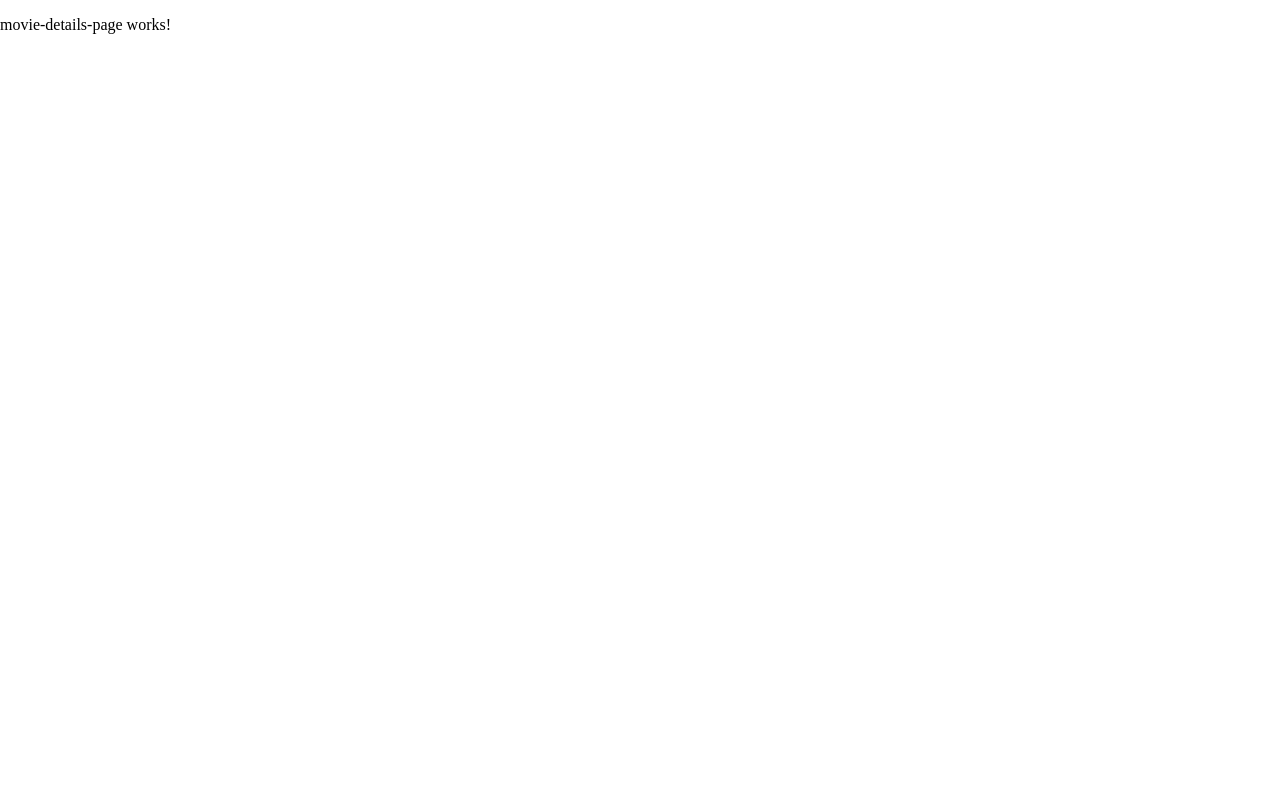
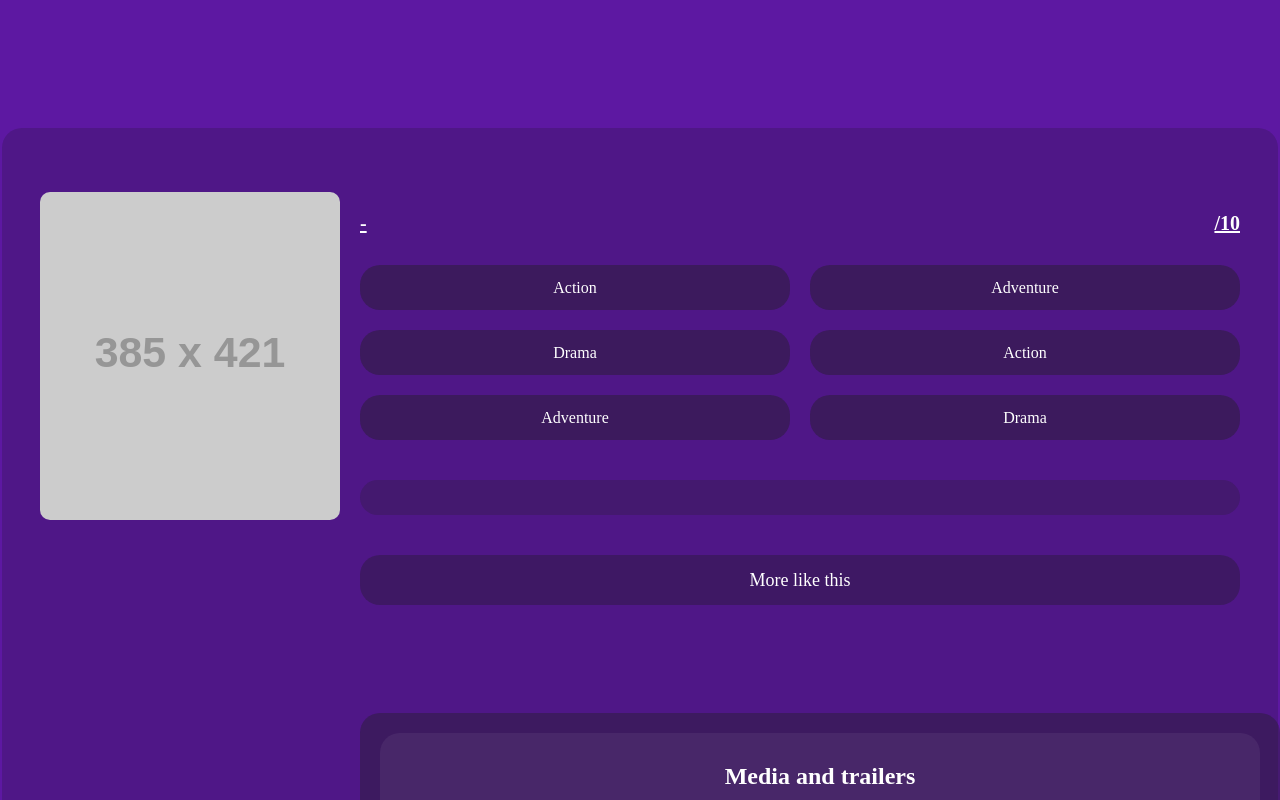
Before and after one commit to isidoraaleksic68/movie-recommendation-frontend, an Angular app in the folder movie-recommendation-system/: page /home/movies/1 in a window 1280 px wide. Shown: the top 800 px of the page. Built offline with nearby package versions, Linux system fonts and the light colour scheme.

Commit message:
Creating initial design for movie details page.

```diff
--- a/movie-recommendation-system/src/app/movie-info/media-and-trailers-view/media-and-trailers-view.component.css
+++ b/movie-recommendation-system/src/app/movie-info/media-and-trailers-view/media-and-trailers-view.component.css
@@ -0,0 +1,55 @@
+body{
+    padding-top: 10%;
+    left: 0;
+}
+.media-and-trailers-container {
+    width: 100%;
+    background: rgba(30, 30, 30, 0.37);
+    border-radius: 20px;
+    padding: 20px;
+  }
+
+  .media-header {
+    border-radius: 20px;
+    background: rgba(255, 255, 255, 0.06);
+    padding: 10px;
+    margin-bottom: 20px;
+    align-items: center;
+    text-align: center;
+  }
+
+  .media-content {
+    display: flex;
+    flex-wrap: wrap;
+    gap: 10px;
+  }
+
+  .media-item, .trailer-item {
+    width: calc(50% - 10px);
+    border-radius: 10px;
+    overflow: hidden;
+  }
+
+  .media-image {
+    width: 100%;
+    height: auto;
+  }
+
+  .play-button {
+    width: 100%;
+    height: 100%;
+    border: none;
+    background: rgba(30, 30, 30, 0.4);
+    color: #FFF;
+    font-size: 24px;
+    cursor: pointer;
+    display: flex;
+    align-items: center;
+    justify-content: center;
+  }
+
+  @media (max-width: 768px) {
+    .media-item, .trailer-item {
+      width: 100%;
+    }
+  }
--- a/movie-recommendation-system/src/app/movie-info/media-and-trailers-view/media-and-trailers-view.component.html
+++ b/movie-recommendation-system/src/app/movie-info/media-and-trailers-view/media-and-trailers-view.component.html
@@ -1 +1,27 @@
-<p>media-and-trailers-view works!</p>
+<body>
+   <div class="media-and-trailers-container">
+    <div class="media-header">
+      <h2>Media and trailers</h2>
+    </div>
+    <div class="media-content">
+      <div class="media-item">
+        <img src="https://via.placeholder.com/385x421" alt="Media Image" class="media-image" />
+      </div>
+      <div class="media-item">
+        <img src="https://via.placeholder.com/385x421" alt="Media Image" class="media-image" />
+      </div>
+      <div class="media-item">
+        <img src="https://via.placeholder.com/385x421" alt="Media Image" class="media-image" />
+      </div>
+      <div class="media-item">
+        <img src="https://via.placeholder.com/385x421" alt="Media Image" class="media-image" />
+      </div>
+      <div class="media-item">
+        <img src="https://via.placeholder.com/385x421" alt="Media Image" class="media-image" />
+      </div>
+      <div class="media-item">
+        <img src="https://via.placeholder.com/385x421" alt="Media Image" class="media-image" />
+      </div>
+    </div>
+  </div>
+</body>
--- a/movie-recommendation-system/src/app/movie-info/more-like-this-view/more-like-this-view.component.html
+++ /dev/null
@@ -1 +0,0 @@
-<p>more-like-this-view works!</p>
--- a/movie-recommendation-system/src/app/movie-info/movie-details-page/movie-details-page.component.css
+++ b/movie-recommendation-system/src/app/movie-info/movie-details-page/movie-details-page.component.css
@@ -0,0 +1,144 @@
+/* Body Styling */
+body {
+    background-color: #5d18a2;
+    min-height: 100vh; /* Ensures the body takes full height */
+    margin: 0;
+    padding: 10% 0; /* Symmetrical padding for top and bottom */
+    display: flex;
+    justify-content: center;
+    align-items: center; /* Centers the main container */
+}
+
+/* Movie Details Container */
+.movie-details-container {
+    padding: 5% 3%; /* Consistent padding for all sides */
+    margin: 0 auto; /* Centers container horizontally */
+    max-width: 1200px; /* Limits width to prevent stretching on larger screens */
+    border-radius: 20px;
+    background-color: #4F1787;
+    color: #FFF;
+    display: flex;
+    flex-direction: row; /* Changed to row for side-by-side layout */
+    justify-content: space-between; /* Ensures space between the poster and details */
+    align-items: flex-start; /* Align the top of the image and details */
+}
+
+/* Movie Poster Styling */
+.movie-poster {
+    width: 300px;
+    height: auto;
+    border-radius: 10px;
+    margin-right: 20px;
+    max-height: 400px;
+}
+
+/* Movie Title Section */
+.movie-title-container {
+    display: flex;
+    flex-direction: column;
+    justify-content: flex-start;
+    width: 100%; /* Take full width of the remaining space */
+}
+
+.movie-title {
+    font-family: "Playfair Display", serif;
+    font-size: 40px;
+    font-weight: 700;
+    margin: 0 0 10px 0; /* Added bottom margin for spacing */
+}
+
+.movie-details {
+    display: flex;
+    justify-content: space-between;
+    margin: 10px 0;
+    width: 100%; /* Take full width */
+    text-align: left; /* Align text to the left */
+}
+
+.release-year-duration, .movie-rating {
+    font-family: "Playfair Display", serif;
+    font-size: 20px;
+    font-weight: 700;
+    text-decoration: underline;
+}
+
+/* Keywords Grid Layout */
+.keywords-container {
+    display: grid;
+    gap: 20px;
+    grid-template-columns: repeat(2, 1fr); /* Two keywords per row */
+    width: 100%; /* Make sure the grid takes full width */
+    margin: 20px 0; /* Add margin for spacing */
+}
+
+.keyword {
+    width: 100%;
+    height: 45px;
+    border-radius: 20px;
+    background: rgba(30, 30, 30, 0.4);
+    display: flex;
+    align-items: center;
+    justify-content: center;
+    color: #FFF;
+}
+
+/* Overview Section */
+.overview-container {
+    border-radius: 20px;
+    background: rgba(30, 30, 30, 0.23);
+    padding: 2% 5%; /* Consistent padding */
+    margin: 20px 0;
+    text-align: left; /* Align overview text to the left */
+}
+
+.overview {
+    margin: 0;
+    font-family: "Playfair Display", serif;
+    font-size: 18px;
+    font-weight: 400;
+}
+
+/* More Like This Button */
+.more-like-this {
+    height: 50px; /* Reduced height for a more compact look */
+    width: 100%;
+    border-radius: 20px;
+    background: rgba(30, 30, 30, 0.33);
+    color: #FFF;
+    border: none;
+    cursor: pointer;
+    margin-top: 20px;
+    font-family: "Playfair Display", serif;
+    font-size: 18px;
+    font-weight: 400;
+    transition: background-color 0.3s ease; /* Smooth transition for hover effect */
+}
+
+.more-like-this:hover {
+    background-color: rgba(30, 30, 30, 0.5); /* Slightly darker on hover */
+}
+
+/* Media and Trailers Container */
+#media-and-trailers-container {
+    width: 100%;
+    display: flex;
+    justify-content: center;
+    cursor: pointer;
+    margin-top: 20px;
+}
+
+/* Responsive Layout for Smaller Screens */
+@media (max-width: 768px) {
+    .movie-details-container {
+        flex-direction: column; /* Stack poster and details vertically */
+        align-items: center; /* Center everything */
+    }
+
+    .movie-poster {
+        margin-bottom: 20px;
+    }
+
+    .more-like-this {
+        width: 100%;
+    }
+}
--- a/movie-recommendation-system/src/app/movie-info/movie-details-page/movie-details-page.component.html
+++ b/movie-recommendation-system/src/app/movie-info/movie-details-page/movie-details-page.component.html
@@ -1 +1,36 @@
-<p>movie-details-page works!</p>
+<body>
+    <div class="movie-details-container">
+        <!-- Movie Poster on the left -->
+        <img src="https://via.placeholder.com/385x421" alt="Movie Poster" class="movie-poster" />
+
+        <!-- Movie Details on the right -->
+        <div class="movie-title-container">
+            <h1 class="movie-title">{{ movie?.title }}</h1>
+            <div class="movie-details">
+                <span class="release-year-duration">{{ movie?.release_date }} - {{ movie?.runtime }}</span>
+                <span class="movie-rating">{{ movie?.vote_average }}/10</span>
+            </div>
+
+            <!-- Keywords -->
+            <div class="keywords-container">
+                <div class="keyword">Action</div>
+                <div class="keyword">Adventure</div>
+                <div class="keyword">Drama</div>
+                <div class="keyword">Action</div>
+                <div class="keyword">Adventure</div>
+                <div class="keyword">Drama</div>
+            </div>
+
+            <!-- Overview -->
+            <div class="overview-container">
+                <p class="overview">{{ movie?.overview }}</p>
+            </div>
+
+            <!-- More Like This Button -->
+            <button class="more-like-this">More like this</button>
+
+            <!-- Media and Trailers -->
+            <app-media-and-trailers-view id="media-and-trailers-container"></app-media-and-trailers-view>
+        </div>
+    </div>
+</body>
--- a/movie-recommendation-system/src/app/movie-info/movie-info.module.ts
+++ b/movie-recommendation-system/src/app/movie-info/movie-info.module.ts
@@ -2,7 +2,6 @@ import { NgModule } from '@angular/core';
 import { CommonModule } from '@angular/common';
 import { MovieDetailsPageComponent } from './movie-details-page/movie-details-page.component';
 import { MediaAndTrailersViewComponent } from './media-and-trailers-view/media-and-trailers-view.component';
-import { MoreLikeThisViewComponent } from './more-like-this-view/more-like-this-view.component';
 import { MovieManagementModule } from '../movie-management/movie-management.module';
 
 
@@ -10,8 +9,7 @@ import { MovieManagementModule } from '../movie-management/movie-management.modu
 @NgModule({
   declarations: [
     MovieDetailsPageComponent,
-    MediaAndTrailersViewComponent,
-    MoreLikeThisViewComponent
+    MediaAndTrailersViewComponent
   ],
   imports: [
     CommonModule
@@ -19,7 +17,6 @@ import { MovieManagementModule } from '../movie-management/movie-management.modu
   ],
   exports: [
     MediaAndTrailersViewComponent,
-    MoreLikeThisViewComponent,
     MovieDetailsPageComponent
   ]
 })
```
Also changed, not shown: movie-recommendation-system/src/app/movie-info/more-like-this-view/more-like-this-view.component.ts (deleted, +0 -10 lines), movie-recommendation-system/src/app/movie-info/more-like-this-view/more-like-this-view.component.css (deleted), 1 other file (tests, documents, lock files or other folders).
